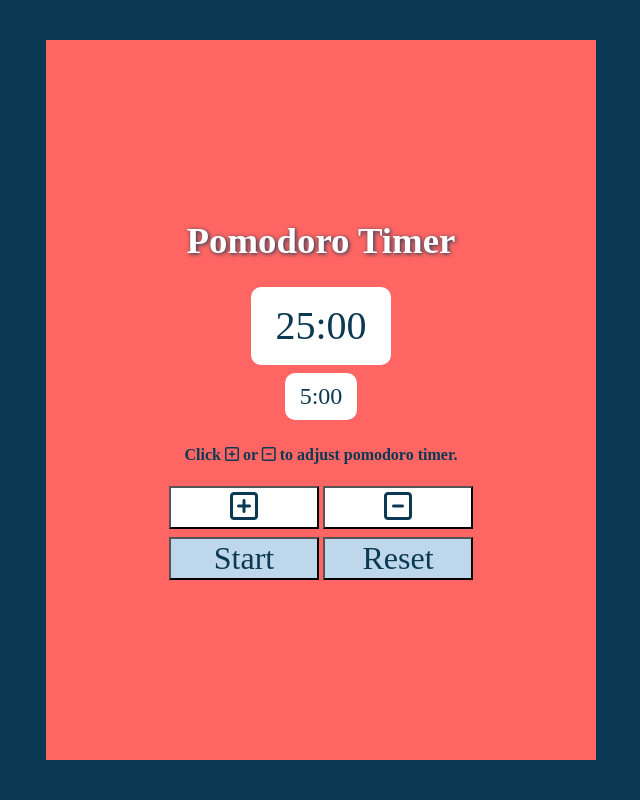
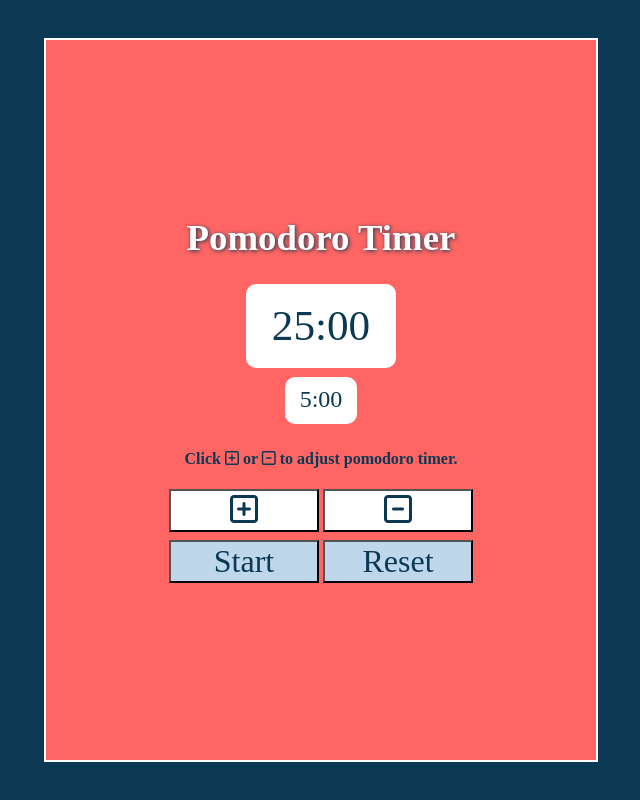
Before and after one commit to kyleroden/pomodoro, a plain HTML site: page index.html in a window 1280 px wide. Shown: the whole page, without its empty margins (319-959 px from the left). Drawn offline with nearby package versions, Linux system fonts and the light colour scheme.

Commit message:
border around content box, increase font size of timer minutes

```diff
--- a/css/styles.css
+++ b/css/styles.css
@@ -16,7 +16,8 @@
   height: 90vh;
   width: 550px;
   background-color: #FF6663;
-  margin: 0px 0px ;
+  margin: 0px 0px;
+  border: 2px solid white;
 }
 #main_header {
   color: #FEFFFE;
@@ -27,7 +28,7 @@
 .screen {
   background-color: #FEFFFE;
   color: #0B3954;
-  font-size: 2.5em;
+  font-size: 2.7em;
   display: flex;
   justify-content: center;
   align-items: center;
```
